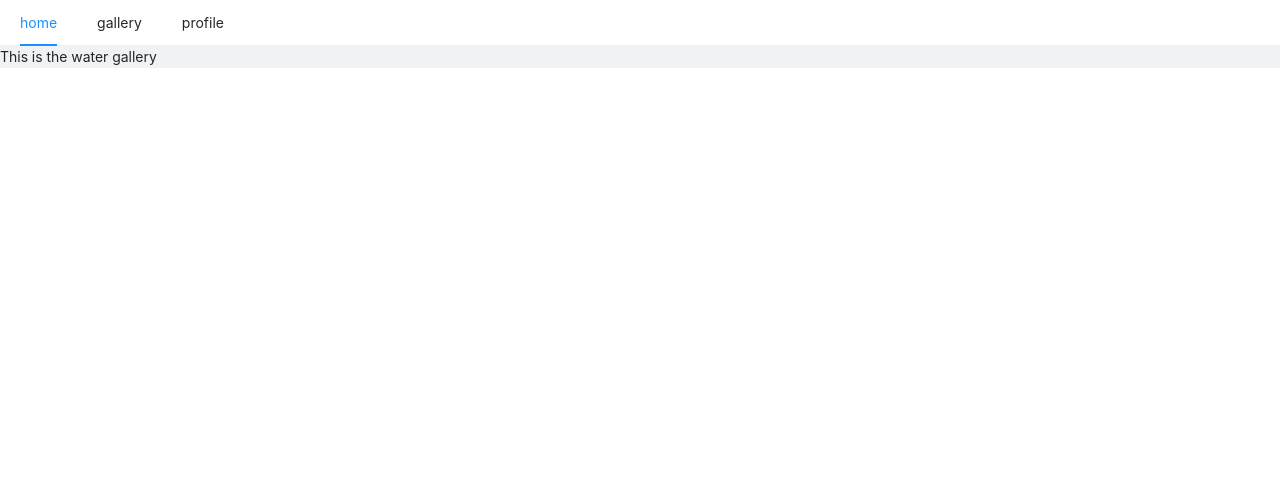
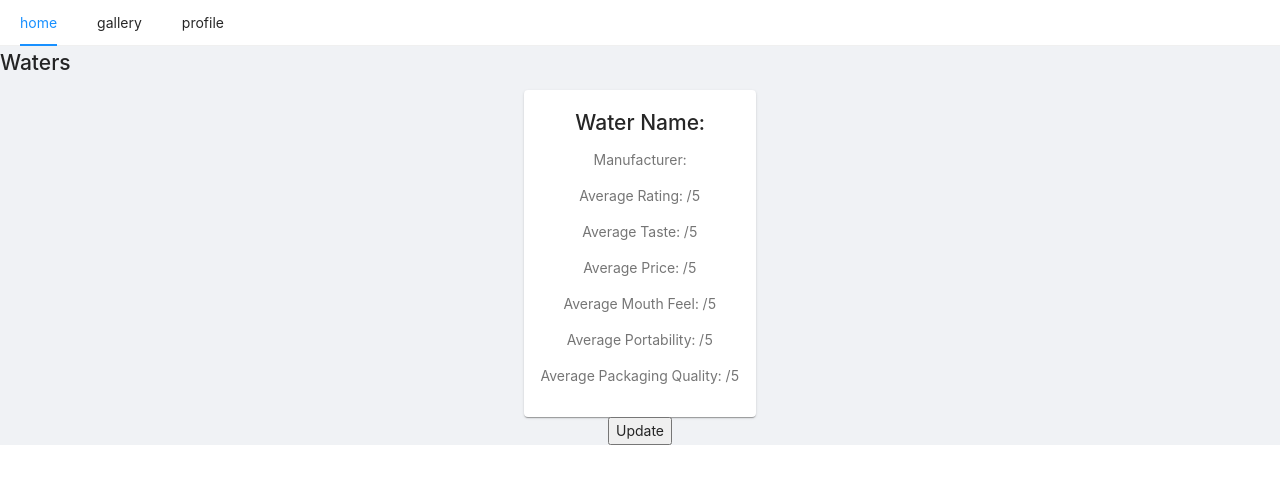
Before and after one commit to mattwalo32/H2HonestReviews, a React (Create React App) app in the folder frontend/: page /gallery in a window 1280 px wide. Shown: the top 484 px of the page. Built offline with nearby package versions, Linux system fonts and the light colour scheme.

Commit message:
Water gallery UI

```diff
--- a/frontend/src/WaterGallery.js
+++ b/frontend/src/WaterGallery.js
@@ -1,17 +1,80 @@
 import React, { useEffect, useState } from "react";
 import { useHistory } from "react-router-dom";
 import { Layout, Menu} from "antd";
+import { makeStyles } from '@material-ui/core/styles';
+import Paper from '@material-ui/core/Paper';
+import Grid from '@material-ui/core/Grid';
+
+const useStyles = makeStyles((theme) => ({
+  root: {
+    flexGrow: 1,
+  },
+  paper: {
+    padding: theme.spacing(2),
+    textAlign: 'center',
+    color: theme.palette.text.secondary,
+  },
+}));
 
 
-const { Content } = Layout;
+function WaterGallery() {
+  const classes = useStyles();
 
-function Home(props) {
+  const [waterList, setWaterList] = useState([]);
+  const [waterListUpdated, setWaterListUpdated] = useState(false);
+
+  const dummyData = [{waterName: 'Water', waterManufacturer: 'Manufacturer',
+                      waterAvgRating: 5, waterAvgTaste: 5, waterAvgPrice: 5,
+                      waterAvgMouthFeel: 5, waterAvgPortability: 5, waterAvgPackQual: 5}]
+  /*
+  useEffect(() => {
+    Axios.get('http://localhost:3002/api/get_waters').then((response) => {
+      setWaterList(response.data)
+    })
+  },[])*/
+
+  const updateWaterList = () => {
+    console.log(waterListUpdated)
+    if (!waterListUpdated) {
+      console.log("here!")
+      setWaterListUpdated(true);
+      setWaterList(waterList.concat(dummyData));
+    }
+  }
+
+  const setWaterListNeedsUpdate = () => {
+    setWaterListUpdated(false);
+  }
 
   return (
-    <div>
-      This is the water gallery
+    <div className="WaterGallery">
+      <h1> Waters </h1>
+      {updateWaterList()}
+      <div className="form">
+        <div className={classes.root}>
+          <Grid container spacing={3}>
+            {waterList.map((index, val) => {
+              return (
+                <Grid key={index} item>
+                  <Paper className={classes.paper}>
+                    <h1>Water Name: {val.waterName} </h1>
+                    <p>Manufacturer: {val.waterManufacturer}</p>
+                    <p>Average Rating: {val.waterAvgRating}/5</p>
+                    <p>Average Taste: {val.waterAvgTaste}/5</p>
+                    <p>Average Price: {val.waterAvgPrice}/5</p>
+                    <p>Average Mouth Feel: {val.waterAvgMouthFeel}/5</p>
+                    <p>Average Portability: {val.waterAvgPortability}/5</p>
+                    <p>Average Packaging Quality: {val.waterAvgPackQual}/5</p>
+                  </Paper>
+                </Grid>
+              );
+            })}
+          </Grid>
+        </div>
+        <button onClick={setWaterListNeedsUpdate}> Update</button>
+      </div>
     </div>
   );
 }
 
-export default Home;
+export default WaterGallery;
```
